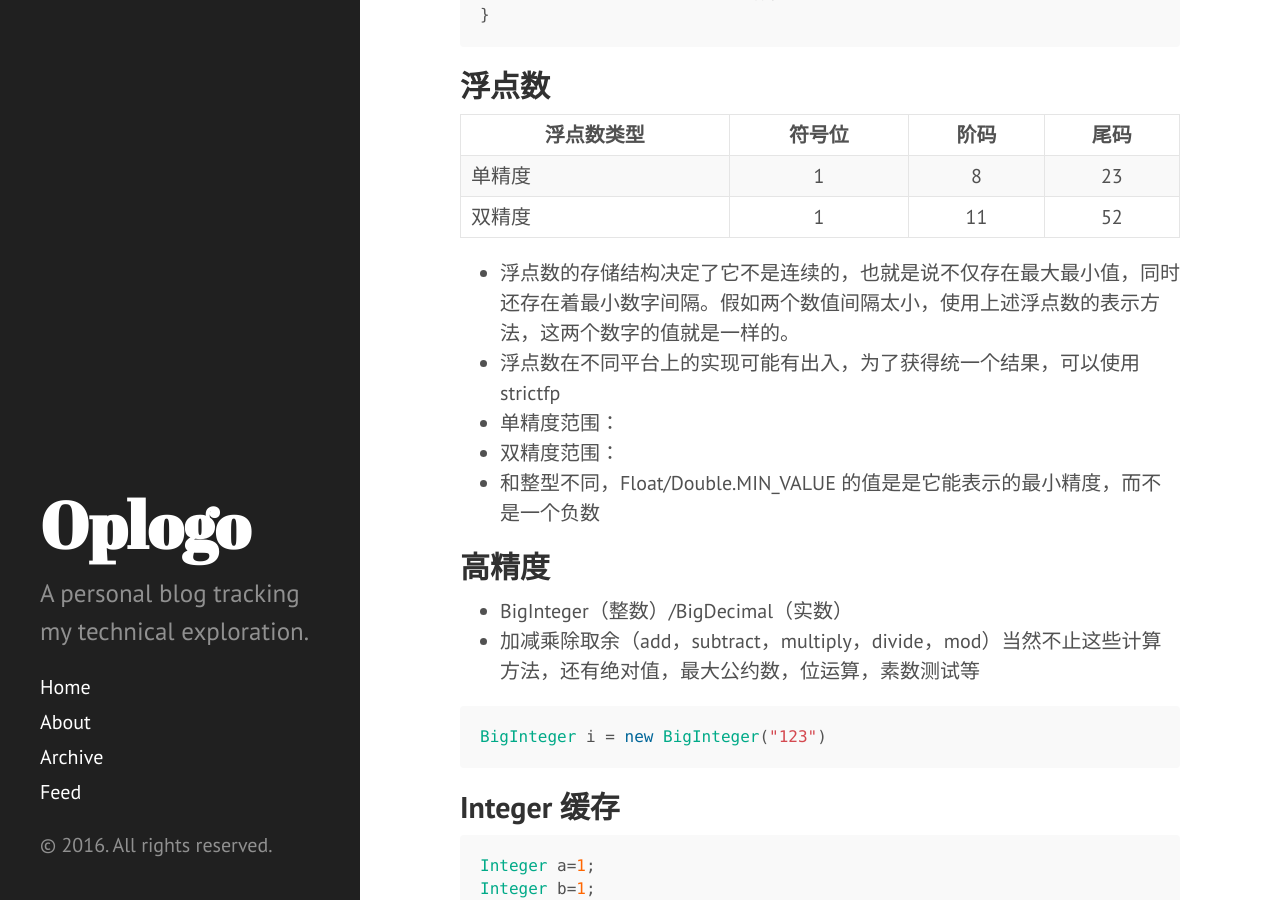
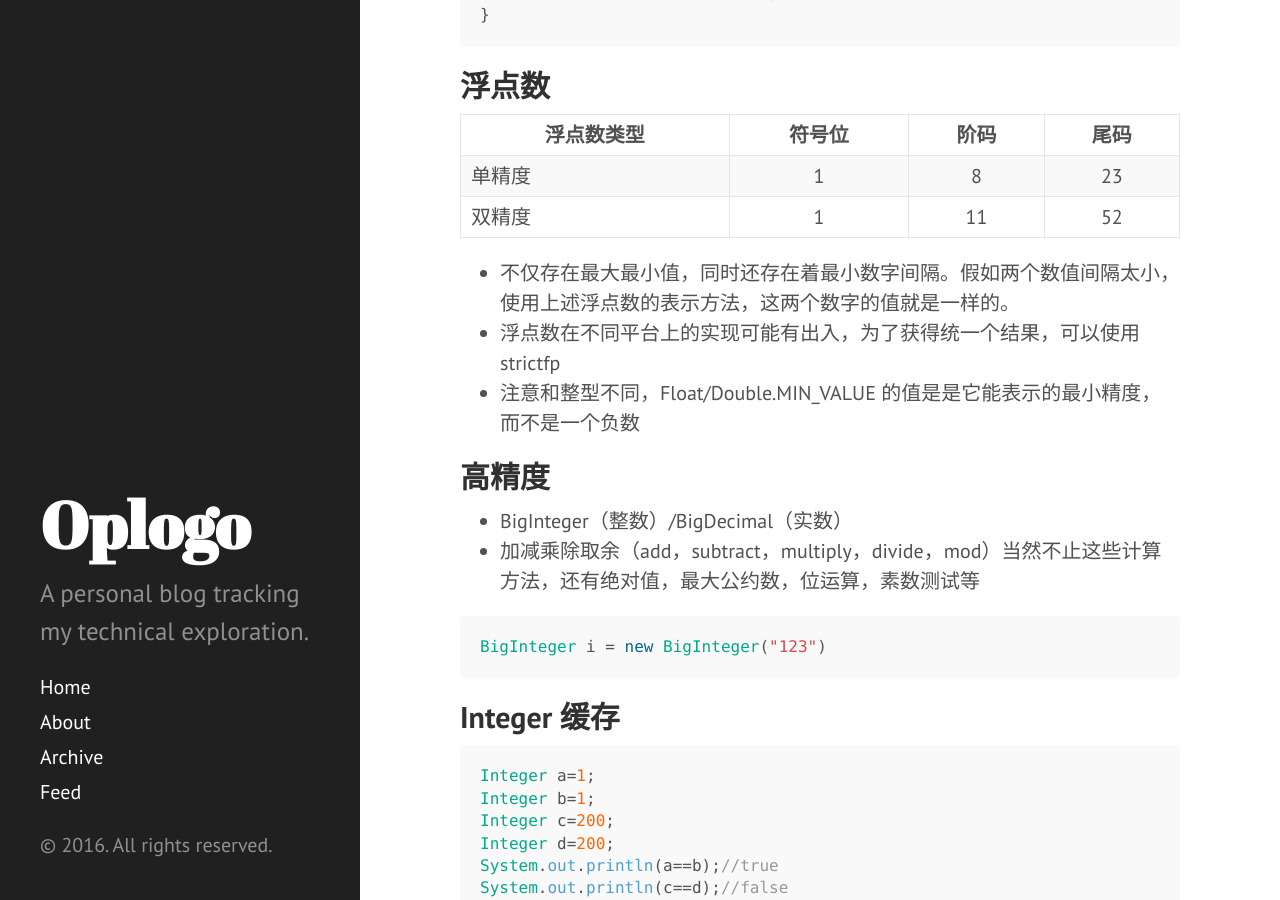
Before and after one commit to wenqingyu/reliveyy.github.io, a Jekyll site: the page built from _posts/2016-02-26-java-revision-02-data-types-and-conversion.md, in a window 1280 px wide and 900 px high, scrolled down 1577 px. Built offline with Jekyll 4.4.1, drawn with Linux system fonts in a browser that asks for light colours; comment, search, counter and statistics services are not loaded; some of the changed text lies outside the part shown.

Commit message:
revising java revision 02

```diff
--- a/_posts/2016-02-26-java-revision-02-data-types-and-conversion.md
+++ b/_posts/2016-02-26-java-revision-02-data-types-and-conversion.md
@@ -64,11 +64,9 @@
 | 单精度		| 1 		| 8		| 23 	|
 | 双精度		| 1 		| 11 	| 52	|
 
-* 浮点数的存储结构决定了它不是连续的，也就是说不仅存在最大最小值，同时还存在着最小数字间隔。假如两个数值间隔太小，使用上述浮点数的表示方法，这两个数字的值就是一样的。
+* 不仅存在最大最小值，同时还存在着最小数字间隔。假如两个数值间隔太小，使用上述浮点数的表示方法，这两个数字的值就是一样的。
 * 浮点数在不同平台上的实现可能有出入，为了获得统一个结果，可以使用 strictfp
-* 单精度范围：
-* 双精度范围：
-* 和整型不同，Float/Double.MIN_VALUE 的值是是它能表示的最小精度，而不是一个负数
+* 注意和整型不同，Float/Double.MIN_VALUE 的值是是它能表示的最小精度，而不是一个负数
 
 ## 高精度
 
```
Also changed, not shown: other parts of _posts/2016-02-26-java-revision-02-data-types-and-conversion.md (+1 -1 lines).
